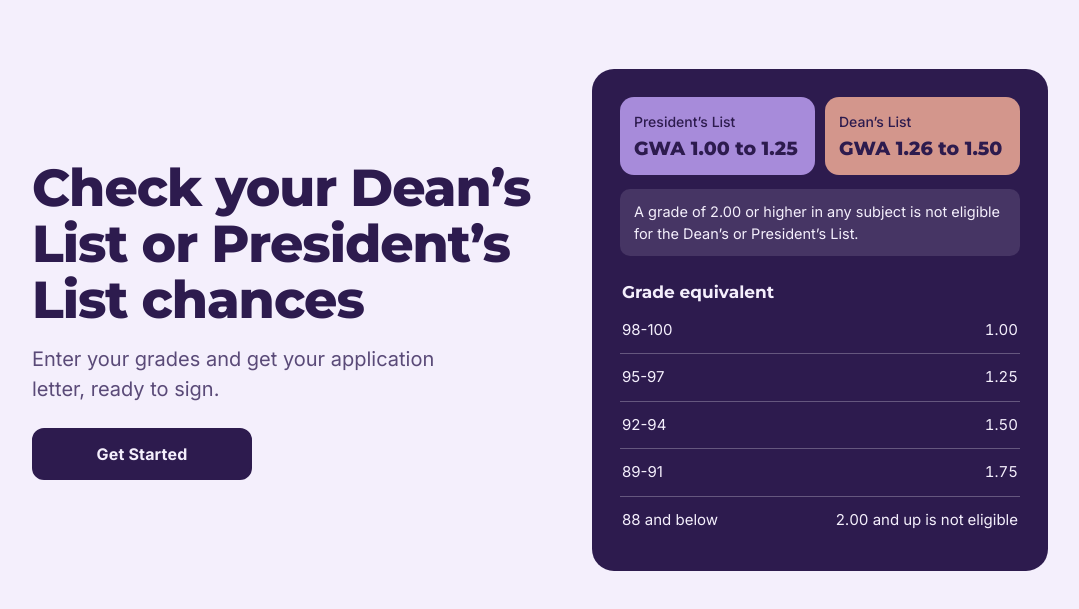
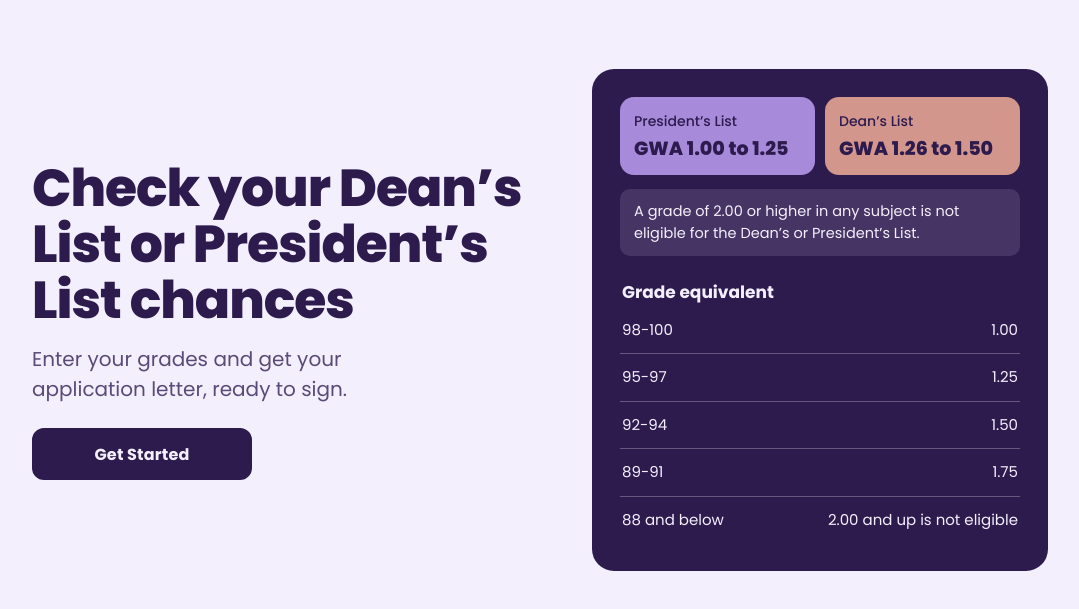
Before and after one commit to crueeqi-cloud/Honors-Calculator, a plain HTML site: page index.html in a window 1280 px wide. Shown: the part 71-680 px from the top of the page, without its empty margins (100-1179 px from the left). Drawn offline with Linux system fonts and the light colour scheme.

Commit message:
Changed the font-family

```diff
--- a/css/styles.css
+++ b/css/styles.css
@@ -11,8 +11,8 @@
   --error: #8e3b31;
   --tint-notice: rgba(91, 63, 166, 0.12);
 
-  --font-ui: "Inter", system-ui, -apple-system, "Segoe UI", Roboto, sans-serif;
-  --font-display: "Montserrat", "Inter", system-ui, sans-serif;
+  --font-ui: "Poppins", system-ui, -apple-system, "Segoe UI", Roboto, sans-serif;
+  --font-display: "Poppins", system-ui, sans-serif;
 
   --radius: 12px;
   --topbar: 60px;
--- a/index.html
+++ b/index.html
@@ -14,7 +14,7 @@
     <link rel="preconnect" href="https://fonts.gstatic.com" crossorigin />
     <link
       rel="stylesheet"
-      href="https://fonts.googleapis.com/css2?family=Inter:wght@400;500;600;700&family=Montserrat:wght@700;800&display=swap"
+      href="https://fonts.googleapis.com/css2?family=Poppins:wght@400;500;600;700;800&display=swap"
     />
     <link rel="stylesheet" href="css/styles.css" />
   </head>
```
